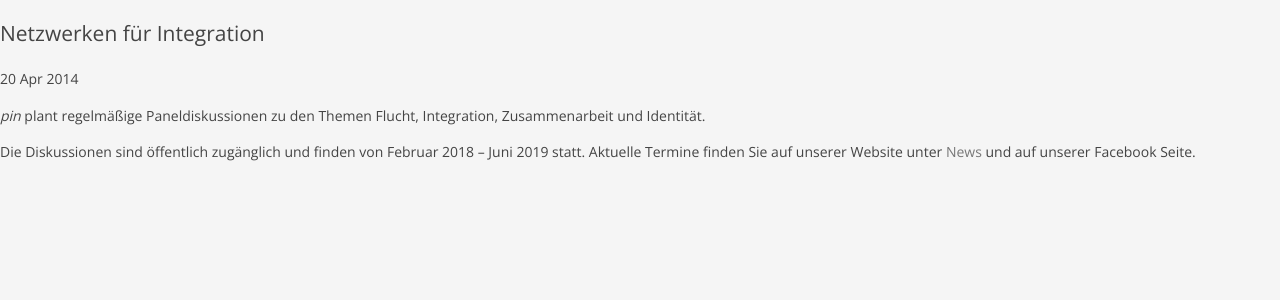
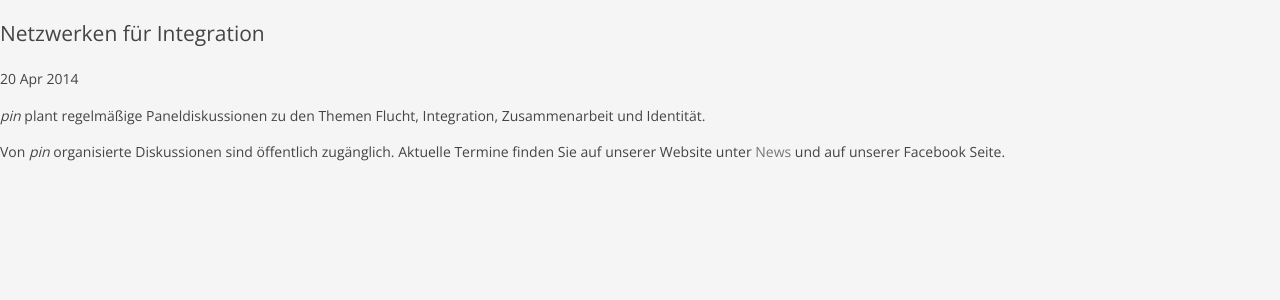
Before and after one commit to pinverein/anna-laura, a Jekyll site: the page built from _posts/de/projects/2014-04-20-projekt_2.md, in a window 1280 px wide. Shown: the top 300 px of the page. Built offline with Jekyll 4.4.1, drawn with Linux system fonts in a browser that asks for light colours; comment, search, counter and statistics services are not loaded.

Commit message:
Update 2014-04-20-projekt_2.md

```diff
--- a/_posts/de/projects/2014-04-20-projekt_2.md
+++ b/_posts/de/projects/2014-04-20-projekt_2.md
@@ -10,4 +10,4 @@ image: /assets/img/project_network.jpg
 
 *pin* plant regelmäßige Paneldiskussionen zu den Themen Flucht, Integration, Zusammenarbeit und Identität.
 
-Die Diskussionen sind öffentlich zugänglich und finden von Februar 2018 – Juni 2019 statt. Aktuelle Termine finden Sie auf unserer Website unter <a class='scroll-on-page-link' href='#start'>News</a> und auf unserer Facebook Seite.
+Von *pin* organisierte Diskussionen sind öffentlich zugänglich. Aktuelle Termine finden Sie auf unserer Website unter <a class='scroll-on-page-link' href='#start'>News</a> und auf unserer Facebook Seite.
```
